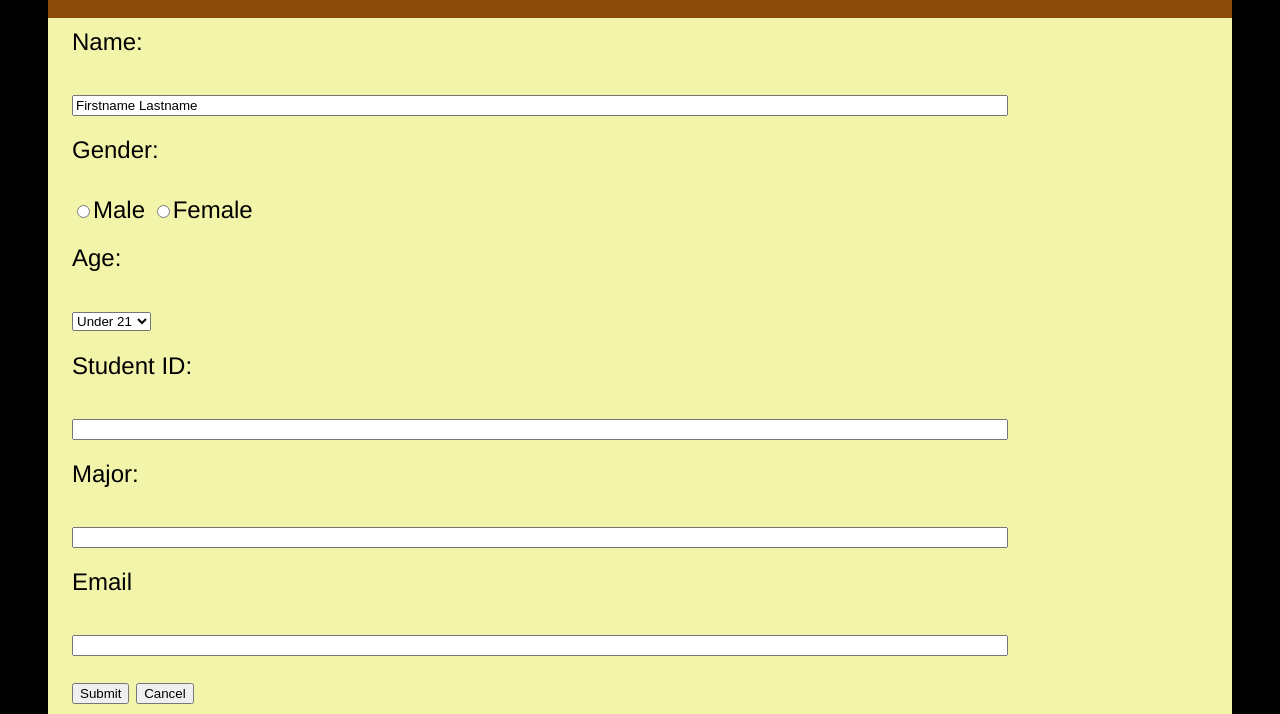
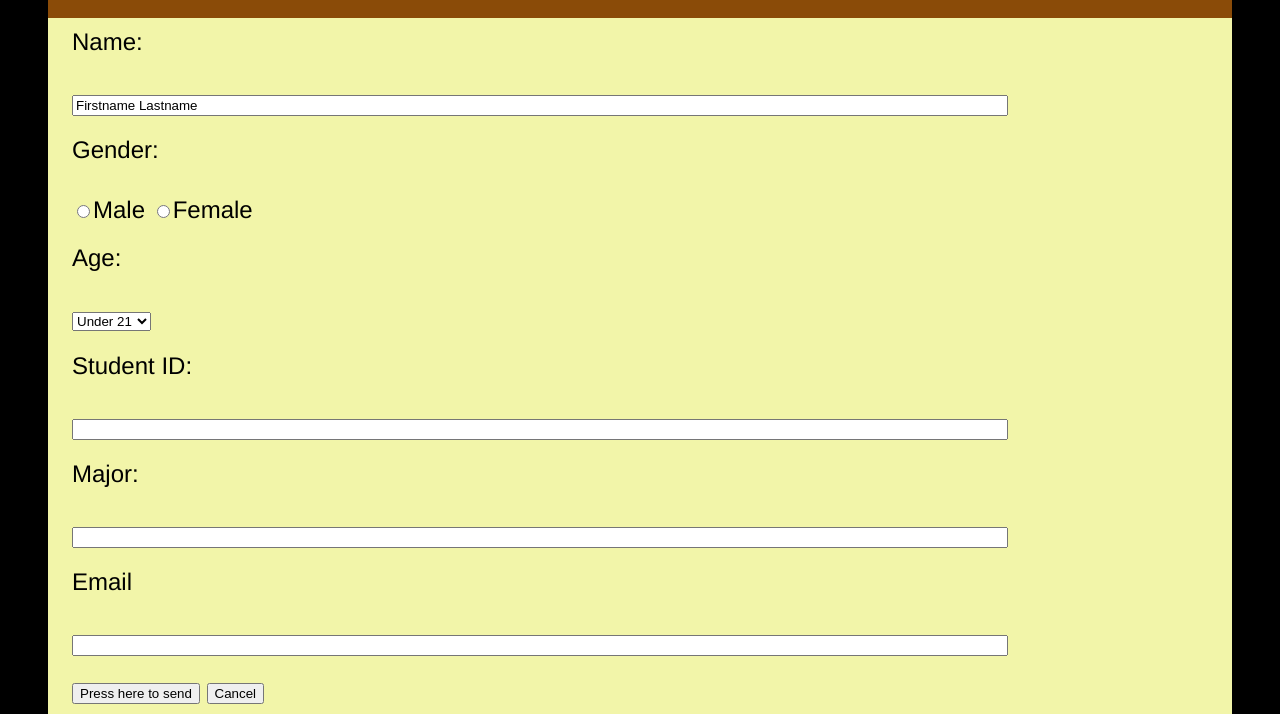
Before and after one commit to YiTing-ITMD362spring2018/Project1, a plain HTML site: page index.html in a window 1280 px wide. Shown: the part 647-1361 px from the top of the page. Drawn offline with Linux system fonts and the light colour scheme; files whose address does not match are found by name.

Commit message:
change submit button to press here to send

```diff
--- a/index.html
+++ b/index.html
@@ -57,7 +57,7 @@
             <input type="email" name="email" id="email" pattern="^.+@.+$" />
           </li>
           <li id="submit-form">
-            <button id="button_s" type="submit" value="Send">Submit</button>
+            <button id="button_s" type="submit" value="Send">Press here to send</button>
             <button id="button_r" type="reset" value="Reset">Cancel</button>
           </li>
         </ul>
```
